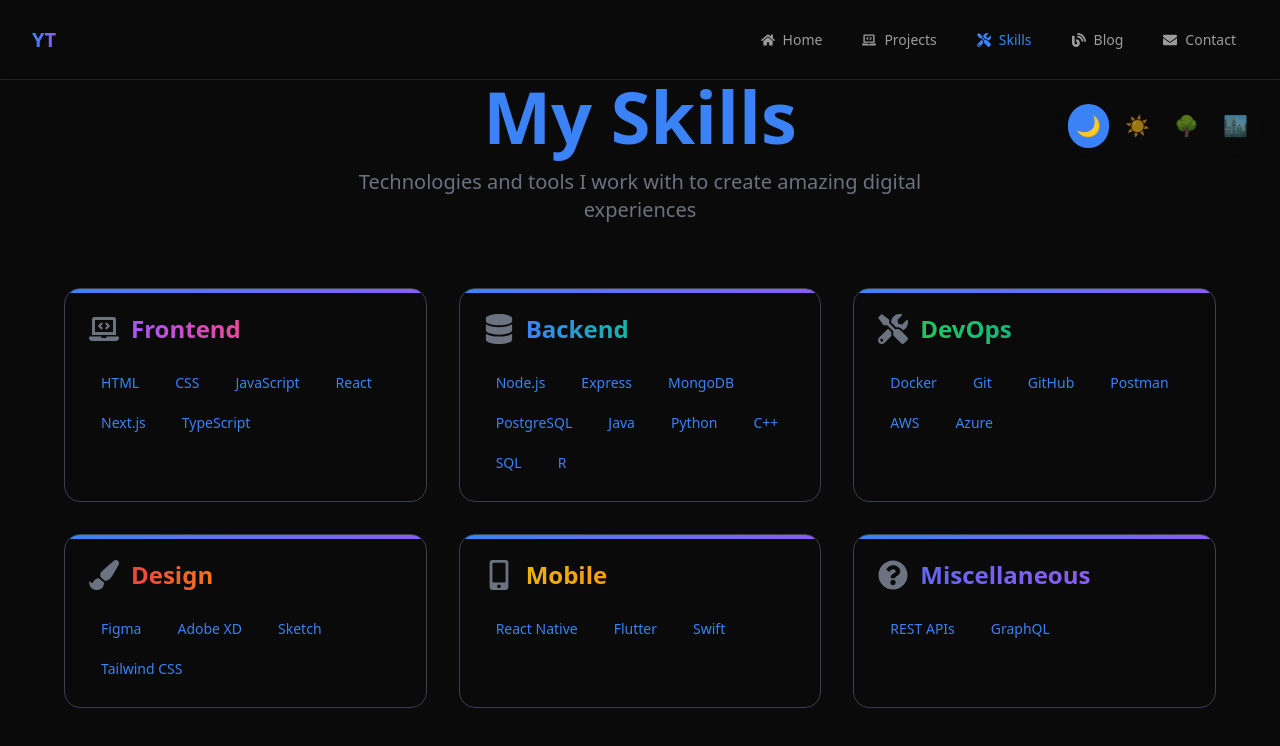
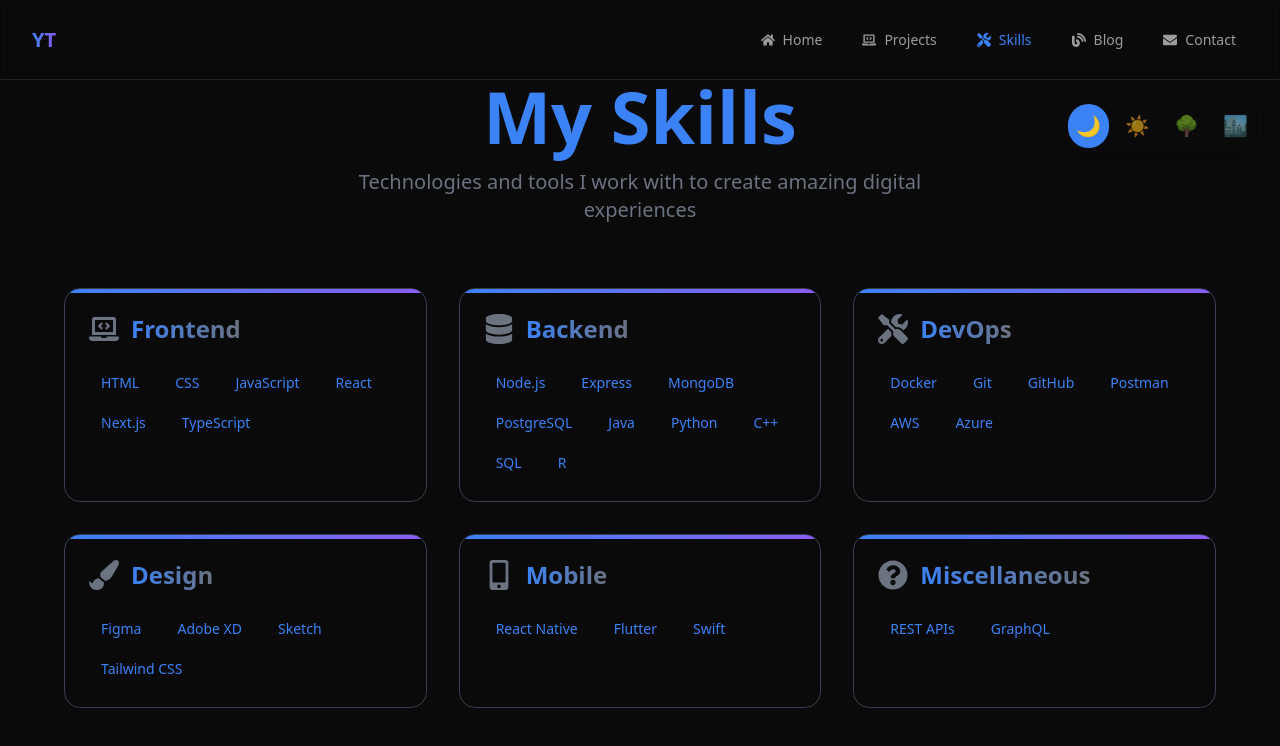
Before and after one commit to tiwaryash/portfolio, a Next.js app: page /skills in a window 1280 px wide. Shown: the top 746 px of the page. Built offline with nearby package versions, Linux system fonts and the light colour scheme.

Commit message:
skill page update

```diff
--- a/src/app/skills/page.tsx
+++ b/src/app/skills/page.tsx
@@ -8,37 +8,37 @@
   {
     category: 'Frontend',
     skills: ['HTML', 'CSS', 'JavaScript', 'React', 'Next.js', 'TypeScript'],
-    color: 'from-purple-500 to-pink-500',
+    color: 'bg-primary',
     icon: <FaLaptopCode className="text-gray-500" />
   },
   {
     category: 'Backend',
     skills: ['Node.js', 'Express', 'MongoDB', 'PostgreSQL', 'Java', 'Python', 'C++', 'SQL', 'R'],
-    color: 'from-blue-500 to-teal-500',
+    color: 'bg-primary',
     icon: <FaDatabase className="text-gray-500" />
   },
   {
     category: 'DevOps',
     skills: ['Docker', 'Git', 'GitHub', 'Postman', 'AWS', 'Azure'],
-    color: 'from-green-500 to-emerald-500',
+    color: 'bg-primary',
     icon: <FaTools className="text-gray-500" />
   },
   {
     category: 'Design',
     skills: ['Figma', 'Adobe XD', 'Sketch', 'Tailwind CSS'],
-    color: 'from-red-500 to-orange-500',
+    color: 'bg-primary',
     icon: <FaPaintBrush className="text-gray-500" />
   },
   {
     category: 'Mobile',
     skills: ['React Native', 'Flutter', 'Swift'],
-    color: 'from-yellow-500 to-amber-500',
+    color: 'bg-primary',
     icon: <FaMobileAlt className="text-gray-500" />
   },
   {
     category: 'Miscellaneous',
     skills: ['REST APIs', 'GraphQL'],
-    color: 'from-indigo-500 to-violet-500',
+    color: 'bg-primary',
     icon: <FaQuestionCircle className="text-gray-500" />
   },
 ];
@@ -78,7 +78,7 @@
               <div className="absolute top-0 left-0 w-full h-1 bg-gradient-to-r from-primary to-accent"></div>
               <div className="flex items-center mb-6">
                 <span className="text-3xl mr-3">{category.icon}</span>
-                <h2 className={`text-2xl font-bold bg-clip-text text-transparent bg-gradient-to-r ${category.color}`}>
+                <h2 className={`text-2xl font-bold bg-clip-text text-transparent bg-gradient-to-r from-primary to-gray-500 ${category.color}`}>
                   {category.category}
                 </h2>
               </div>
```
